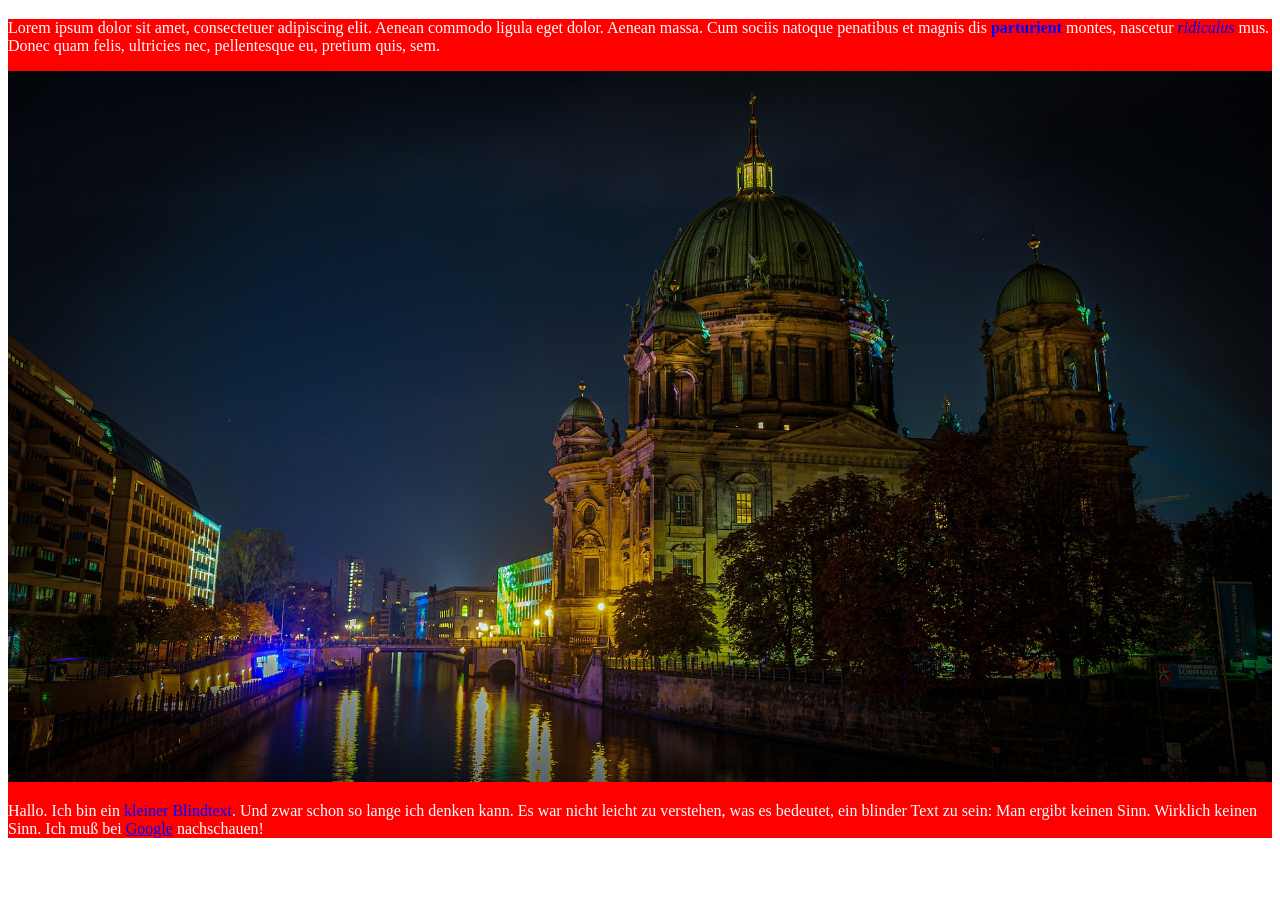
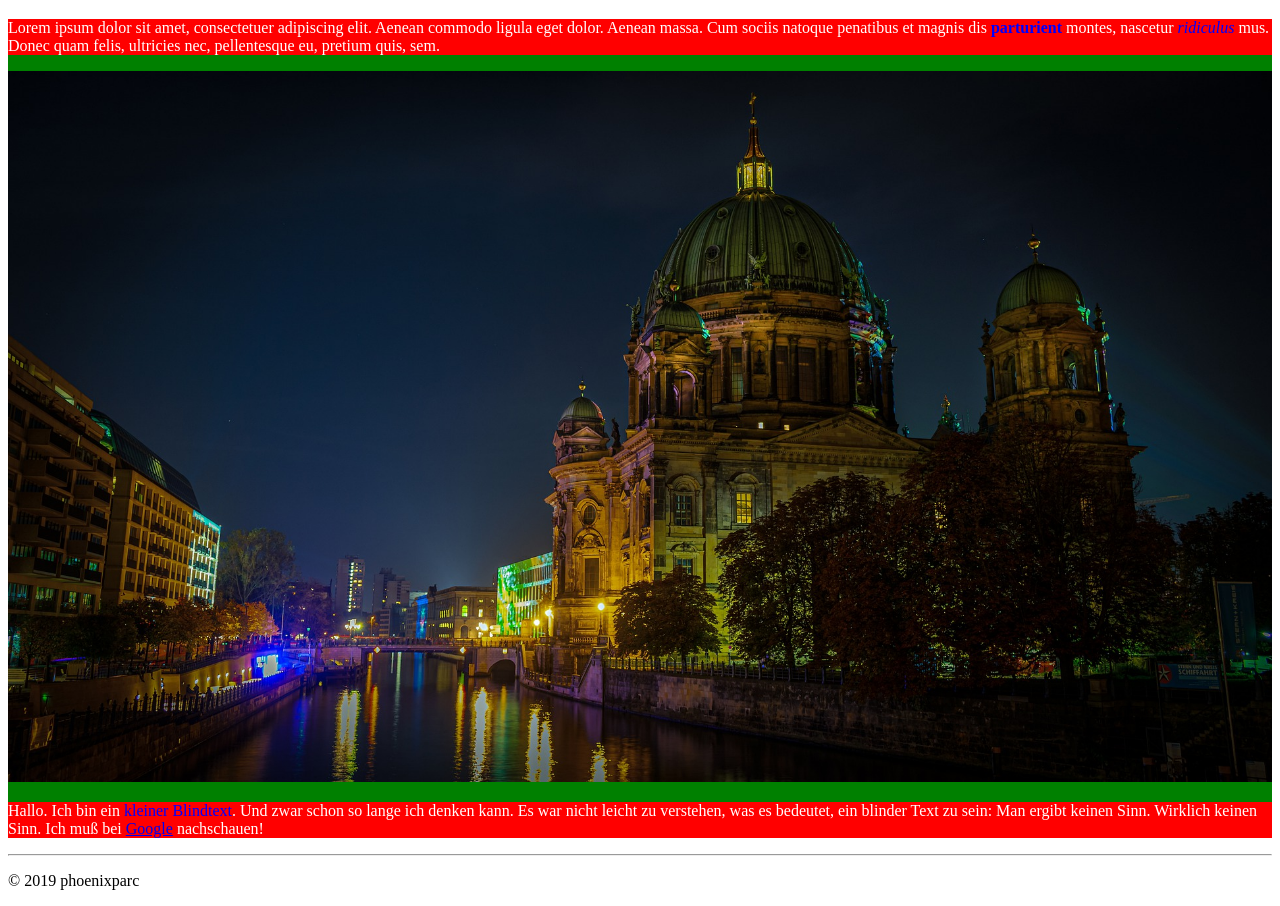
Before and after one commit to phoenixparc/phoenixparc.github.io, a plain HTML site: page exercise-01/index.html in a window 1280 px wide. Shown: the part 61-967 px from the top of the page. Before the commit the page ends 915 px from the top, so only its background shows below. Drawn offline with Linux system fonts and the light colour scheme.

Commit message:
Update index.html

```diff
--- a/exercise-01/index.html
+++ b/exercise-01/index.html
@@ -4,11 +4,23 @@
     <head>
         <meta charset="utf-8">
         <title>My first Website</title>
+
+        <style>
+            main {
+                  background-color: green;
+                 }
+           main p {
+                   background-color: red;
+                  }
+        </style>
+
     </head>
     <body>
-        <h1>Hello Berlin by night!</h1>
-        <div style="background-color: red; color: white">
-         <!-- div neutral block element = rapor -->
+       <header>
+           <h1>Hello Berlin by night!</h1> <!-- heading -->
+       </header>
+        <main style="color: white">
+         <!-- <div>, <main>, <span> neutral block elements = rapor -->
             <!-- <h1>,<p> block elements -->
             <p>
              Lorem ipsum dolor sit amet, consectetuer adipiscing elit. Aenean commodo ligula eget dolor. Aenean massa.
@@ -28,6 +40,11 @@
                 Ich muß bei <a href="http://www.google.com" target="_blank">Google</a> nachschauen!
                 <!-- <a> anchor - inline elements - always with attribute-->
             </p>
-         </div>
+         </main>
+         <footer>
+             <hr>
+             <p>&copy; 2019 phoenixparc
+             </p>
+         </footer>
     </body>
 </html>
```
